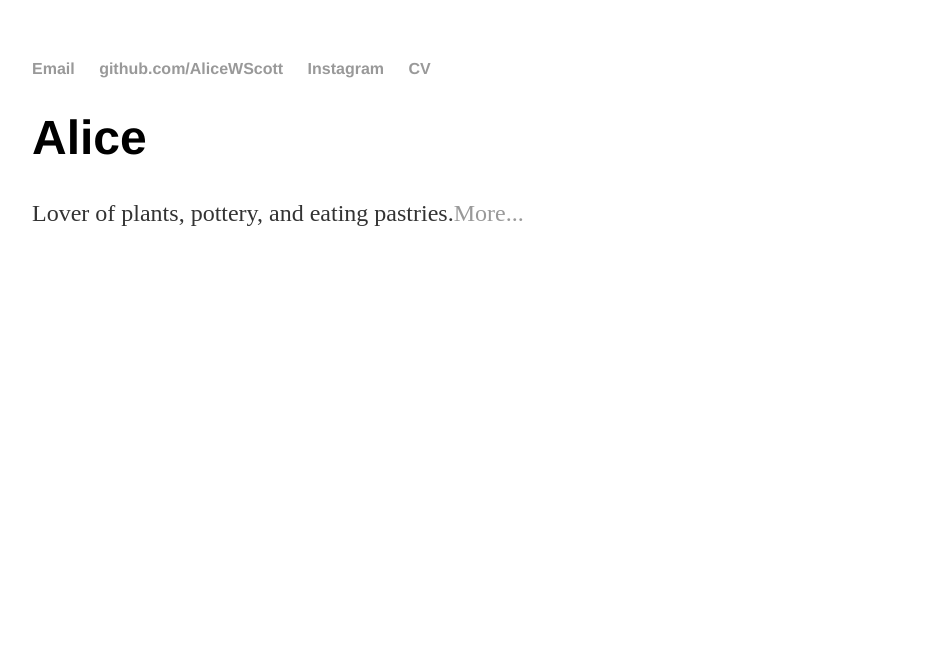
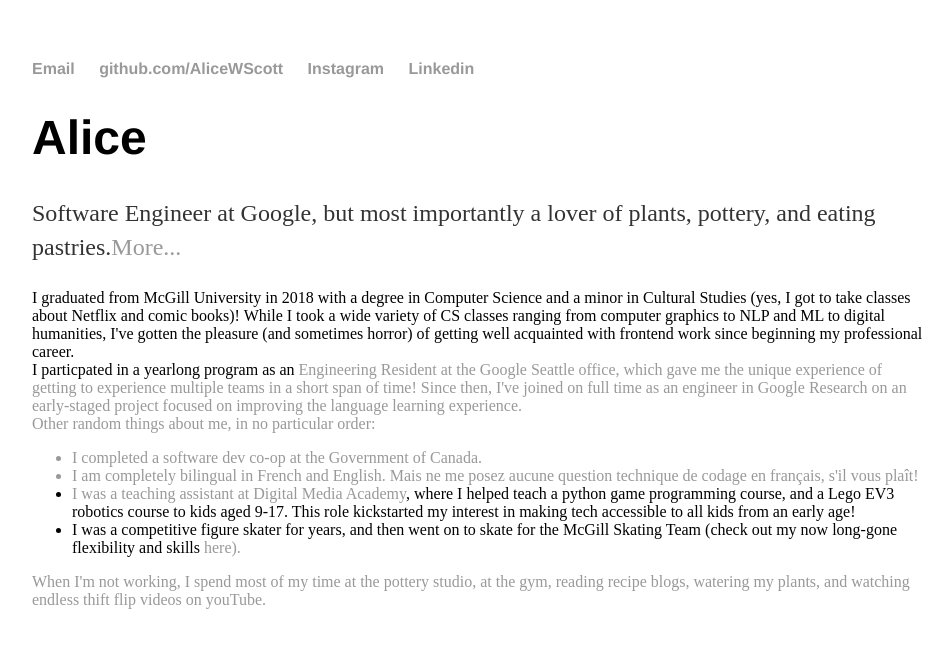
Before and after one commit to AliceWScott/alicewscott.github.io, a plain HTML site: page index.html in a window 1280 px wide. Shown: the whole page, without its empty margins (160-1112 px from the left). Drawn offline with Linux system fonts and the light colour scheme; files that its build step writes are made by us from their sources.

Commit message:
Update index.html

```diff
--- a/index.html
+++ b/index.html
@@ -8,17 +8,39 @@
 	<body>
 		<nav>
     		<ul>
-        	  <li><a href="mailto:aliceywscott@gmail.com">Email</a></li>
+        	  	<li><a href="mailto:aliceywscott@gmail.com">Email</a></li>
         		<li><a href="https://github.com/AliceWScott">github.com/AliceWScott</a></li>
-            <li><a href="https://www.instagram.com/alicewscott/">Instagram</a></li>
-        		<li><a href="/cv">CV</a></li>
+            		<li><a href="https://www.instagram.com/alicewscott/">Instagram</a></li>
+			<li><a href="https://www.linkedin.com/in/alice-scott-06a90a115">Linkedin</a></li>
     		</ul>
 		</nav>
 		<div class="container">
     		<div class="blurb">
         		<h1>Alice</h1>
-				<p>Lover of plants, pottery, and eating pastries.<a href="/about">More...</a></p>
+			<p>Software Engineer at Google, but most importantly a lover of plants, pottery, and eating pastries.<a href="/about">More...</a></p>
     		</div><!-- /.blurb -->
 		</div><!-- /.container -->
+
+		<div class="content">
+		I graduated from McGill University in 2018 with a degree in Computer Science and a minor in Cultural Studies (yes, I got to take classes about Netflix and comic books)!
+		While I took a wide variety of CS classes ranging from computer graphics to NLP and ML to digital humanities, I've gotten the pleasure (and sometimes horror) of getting
+		well acquainted with frontend work since beginning my professional career.
+		</div>
+		</div class="content">
+		I particpated in a yearlong program as an <a href="https://www.google.com/about/careers/students/engres.html">Engineering Resident<a> at the Google Seattle office, which gave me the unique experience of getting to experience multiple teams in a short span of time!
+		Since then, I've joined on full time as an engineer in Google Research on an early-staged project focused on improving the language learning experience.
+		</div><!-- /.content -->
+		<div class="content">
+			Other random things about me, in no particular order:
+			<ul>
+				<li>I completed a software dev co-op at the Government of Canada.</li>
+				<li>I am completely bilingual in French and English. Mais ne me posez aucune question technique de codage en français, s'il vous plaît!</li>
+				<li>I was a teaching assistant at <a href="https://www.digitalmediaacademy.org/">Digital Media Academy</a>, where I helped teach a python game programming course, and a Lego EV3 robotics course to kids aged 9-17. This role kickstarted my interest in making tech accessible to all kids from an early age!</li>
+				<li>I was a competitive figure skater for years, and then went on to skate for the McGill Skating Team (check out my now long-gone flexibility and skills <a href="https://youtu.be/1OOirn9X_Js">here<a>). </li>
+			</ul>
+		</div>
+		<div class="content">
+			When I'm not working, I spend most of my time at the pottery studio, at the gym, reading recipe blogs, watering my plants, and watching endless thift flip videos on youTube.
+		</div>
 	</body>
 </html>
```
